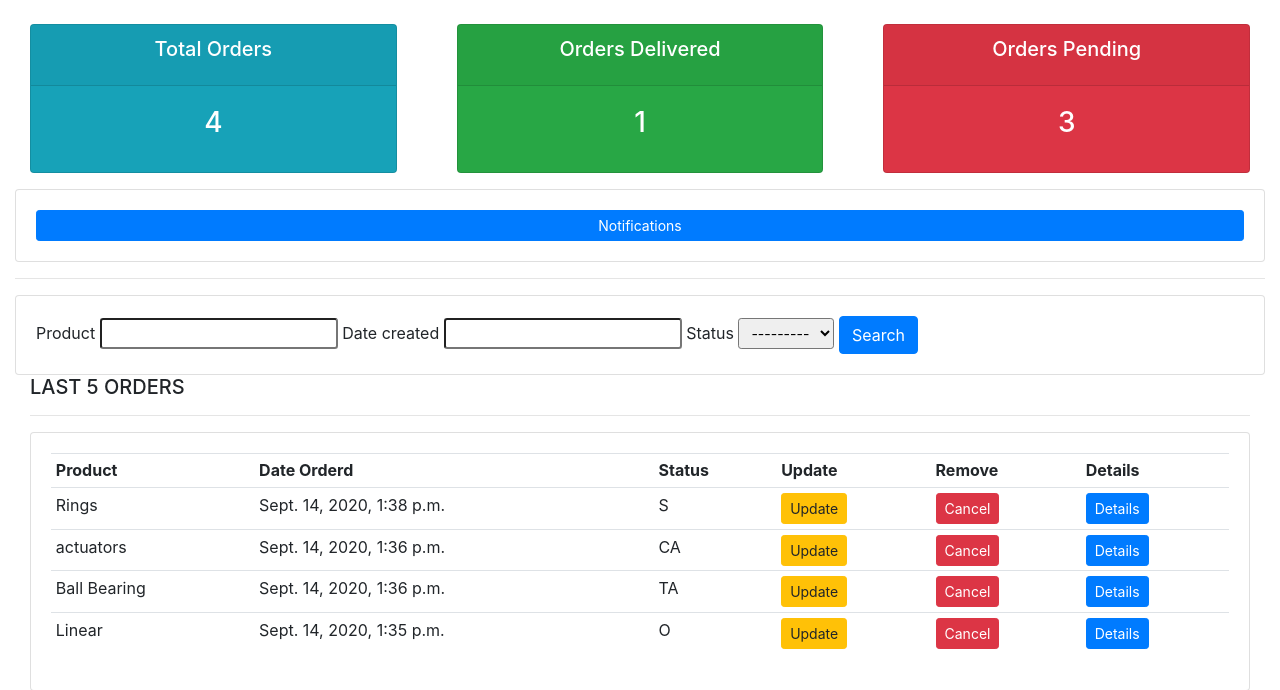
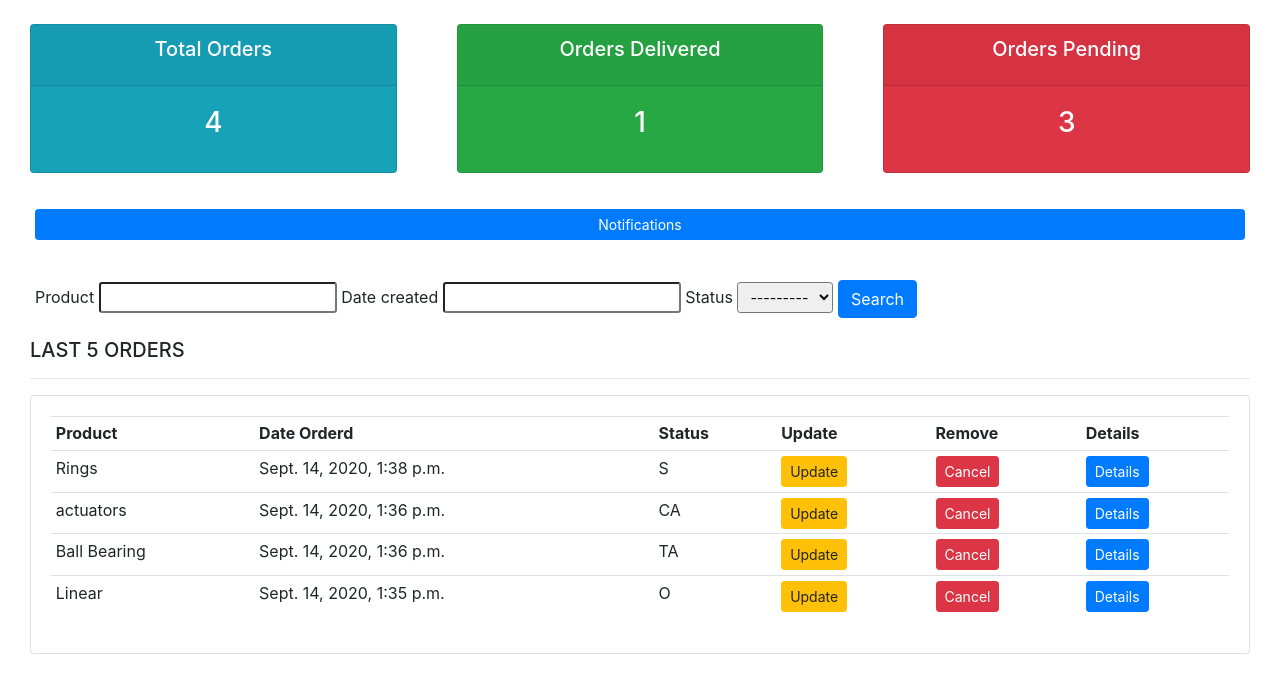
Before and after one commit to AmolVarankar/MultiERP, a Django app: page /multierp/mainpage in a window 1280 px wide. Shown: the part 64-754 px from the top of the page. Run offline with Django 3.2, Linux system fonts and the light colour scheme; a user stored in the database is signed in; data comes from the database, SQL or seed files in the repository; some libraries are stand-ins or nearby versions.

Commit message:
Add files via upload

```diff
--- a/templates/multierp/mainpage.html
+++ b/templates/multierp/mainpage.html
@@ -54,18 +54,17 @@
 
 <div class="row">
 	<div class="col">
-		<div class="card card-body">
-		    <a class="btn btn-primary  btn-sm btn-block" href="{% url 'multierp:notifications' %}">Notifications</a>
+		<div class="card card-body border-0">
+		    <a class="btn btn-primary btn-sm btn-block" href="{% url 'multierp:notifications' %}">Notifications</a>
 		  </form>
 		</div>
 	</div>
 </div>
 
-<hr>
 
 <div class="row">
 	<div class="col">
-		<div class="card card-body">
+		<div class="card card-body border-0">
 			<form method="get">
 		    {% for field in filter.form %}
 		    	{{field.label}}
```
